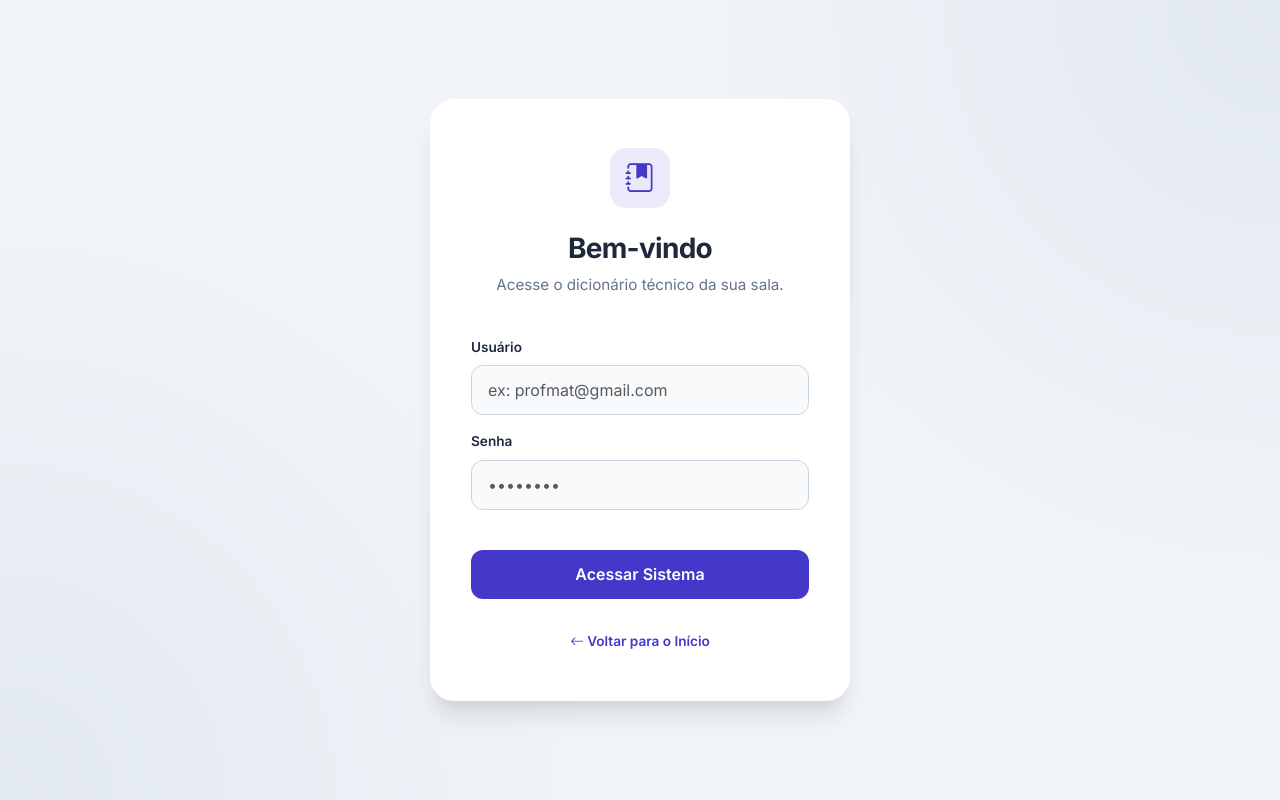
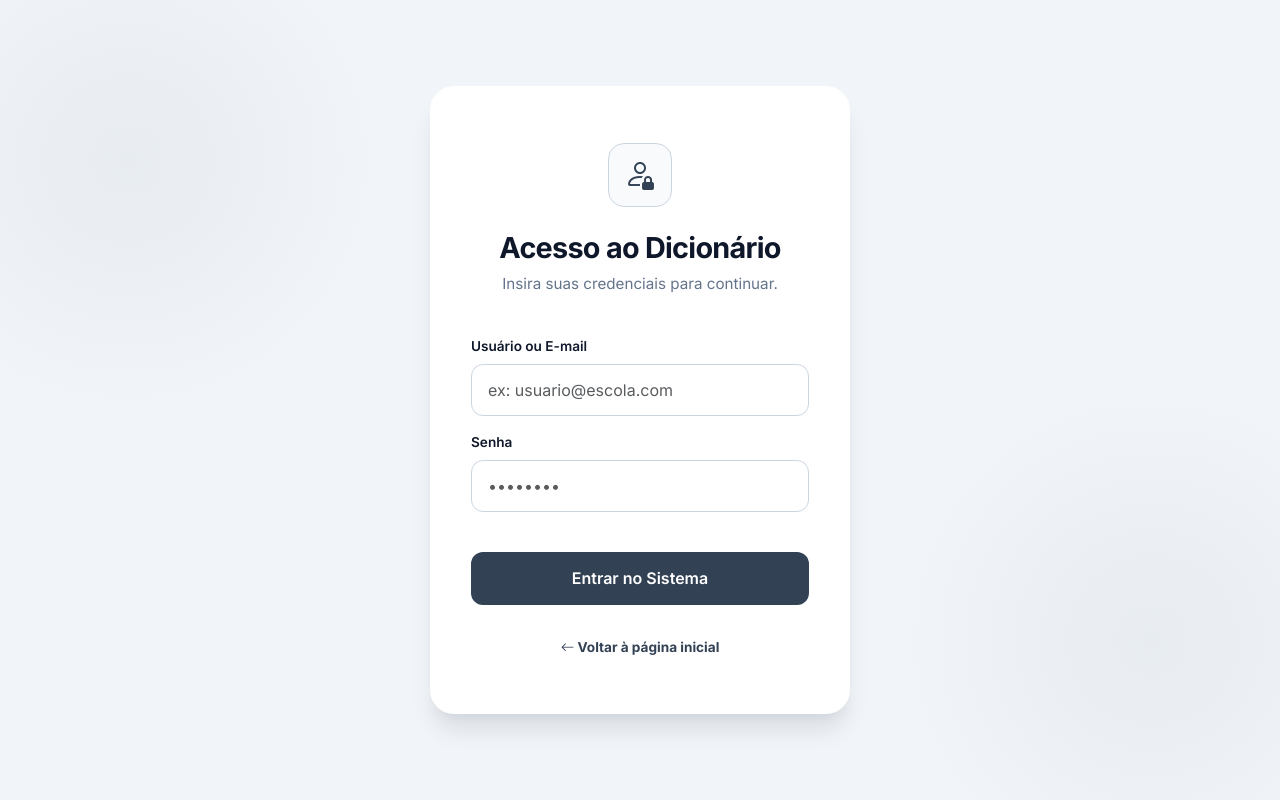
Before and after one commit to lumamassaranduba/dicionario_digital, a PHP site: page /login.php in a window 1280 px wide. Run offline with PHP 8.4, Linux system fonts and the light colour scheme.

Commit message:
luma cor

```diff
--- a/home.php
+++ b/home.php
@@ -19,7 +19,7 @@ include __DIR__ . '/inc/header.php';
                 </a>
             </div>
             <div class="col-md-6">
-                <a href="termos.php?categoria=2" class="card cartao-termo h-100 text-decoration-none" style="border-left-color: #dc3545;">
+                <a href="termos.php?categoria=2" class="card cartao-termo h-100 text-decoration-none" style="border-left-color: #910714ff;">
                     <div class="card-body">
                         <h3 class="card-title fw-bold">Matemática</h3>
                         <p class="card-text text-muted">Explore termos aprovados para Matemática.</p>
--- a/login.php
+++ b/login.php
@@ -11,20 +11,21 @@
     <link rel="stylesheet" href="https://cdn.jsdelivr.net/npm/bootstrap-icons@1.11.1/font/bootstrap-icons.css">
 
     <style>
-        /* MANTIDO EXATAMENTE O MESMO CSS DA SUA PARCEIRA */
         :root {
+            /* Paleta Grafite Neutra (Slate) */
+            --cor-primaria: #334155; /* Slate 700 - Grafite Profissional */
+            --cor-hover: #1e293b;    /* Slate 800 - Quase Preto mas ainda Cinza */
             --bg-body: #f1f5f9;
-            --text-main: #1e293b;
+            --text-main: #0f172a;
             --text-muted: #64748b;
-            --primary: #4338ca; /* Azul/índigo para o login */
-            --primary-hover: #3730a3;
             --border: #cbd5e1;
         }
 
         body {
             background-color: var(--bg-body);
-            background-image: radial-gradient(circle at top right, #e2e8f0 0%, transparent 40%),
-                radial-gradient(circle at bottom left, #e2e8f0 0%, transparent 40%);
+            /* Background limpo com toques sutis de cinza */
+            background-image: radial-gradient(circle at 10% 20%, rgba(51, 65, 85, 0.05) 0%, transparent 20%),
+                              radial-gradient(circle at 90% 80%, rgba(51, 65, 85, 0.05) 0%, transparent 20%);
             font-family: 'Inter', sans-serif;
             height: 100vh;
             display: flex;
@@ -37,31 +38,33 @@
             background: #ffffff;
             width: 100%;
             max-width: 420px;
-            padding: 3rem 2.5rem;
+            padding: 3.5rem 2.5rem;
             border-radius: 24px;
-            box-shadow: 0 20px 25px -5px rgba(0, 0, 0, 0.1),
-                0 10px 10px -5px rgba(0, 0, 0, 0.04);
+            /* Sombra profunda para dar destaque ao card branco */
+            box-shadow: 0 20px 25px -5px rgba(15, 23, 42, 0.1),
+                        0 10px 10px -5px rgba(15, 23, 42, 0.04);
             border: 1px solid rgba(255, 255, 255, 0.7);
             text-align: center;
         }
 
         .icon-box {
-            width: 60px;
-            height: 60px;
-            background-color: rgba(67, 56, 202, 0.1);
-            color: var(--primary);
+            width: 64px;
+            height: 64px;
+            background-color: #f8fafc;
+            color: var(--cor-primaria);
             border-radius: 16px;
             display: flex;
             align-items: center;
             justify-content: center;
-            font-size: 1.8rem;
+            font-size: 2rem;
             margin: 0 auto 1.5rem;
+            border: 1px solid var(--border);
         }
 
         h2 {
             color: var(--text-main);
             font-weight: 700;
-            font-size: 1.75rem;
+            font-size: 1.8rem;
             letter-spacing: -0.025em;
             margin-bottom: 0.5rem;
         }
@@ -82,61 +85,61 @@
         }
 
         .form-control {
-            border: 1px solid var(--border);
+            border: 1.5px solid var(--border);
             border-radius: 12px;
-            padding: 0.75rem 1rem;
-            font-size: 1rem;
+            padding: 0.8rem 1rem;
+            background-color: #ffffff;
             transition: all 0.2s;
-            background-color: #f8fafc;
         }
 
         .form-control:focus {
-            background-color: #fff;
-            border-color: var(--primary);
-            box-shadow: 0 0 0 4px rgba(67, 56, 202, 0.1);
+            border-color: var(--cor-primaria);
+            box-shadow: 0 0 0 4px rgba(51, 65, 85, 0.1);
             outline: none;
         }
 
-        .btn-crimson {
-            background-color: var(--primary);
+        .btn-acesso {
+            background-color: var(--cor-primaria);
             color: white;
             border: none;
             border-radius: 12px;
-            padding: 0.8rem;
+            padding: 0.9rem;
             font-weight: 600;
             width: 100%;
             margin-top: 1rem;
-            transition: all 0.2s;
+            transition: all 0.2s ease;
         }
 
-        .btn-crimson:hover {
-            background-color: var(--primary-hover);
+        .btn-acesso:hover {
+            background-color: var(--cor-hover);
             transform: translateY(-2px);
-            box-shadow: 0 10px 15px -3px rgba(67, 56, 202, 0.3);
-        }
-
-        .btn-crimson:active {
-            transform: translateY(0);
+            box-shadow: 0 10px 15px -3px rgba(15, 23, 42, 0.2);
         }
 
         .footer-link {
             margin-top: 2rem;
             font-size: 0.85rem;
-            color: var(--text-muted);
         }
 
         .footer-link a {
-            color: var(--primary);
+            color: var(--cor-primaria);
             text-decoration: none;
-            font-weight: 600;
+            font-weight: 700;
         }
 
-        /* Adicionado apenas o estilo para a mensagem de erro */
+        .footer-link a:hover {
+            text-decoration: underline;
+        }
+
         .msg-erro {
-            color: var(--primary);
+            background-color: #fef2f2;
+            color: #dc2626;
+            border: 1px solid #fee2e2;
+            padding: 0.75rem;
+            border-radius: 10px;
             font-size: 0.85rem;
             font-weight: 600;
-            margin-bottom: 1rem;
+            margin-bottom: 1.5rem;
             display: none;
         }
     </style>
@@ -146,19 +149,18 @@
 
     <div class="login-card">
         <div class="icon-box">
-            <i class="bi bi-journal-bookmark-fill"></i>
+            <i class="bi bi-person-lock"></i>
         </div>
 
-        <h2>Bem-vindo</h2>
-        <p class="subtitle">Acesse o dicionário técnico da sua sala.</p>
+        <h2>Acesso ao Dicionário</h2>
+        <p class="subtitle">Insira suas credenciais para continuar.</p>
 
         <form id="formLogin">
-
-            <div id="mensagem-erro" class="msg-erro">Usuário ou senha inválidos.</div>
+            <div id="mensagem-erro" class="msg-erro"></div>
 
             <div class="mb-3">
-                <label class="form-label">Usuário</label>
-                <input type="text" name="email" class="form-control" placeholder="ex: profmat@gmail.com" required>
+                <label class="form-label">Usuário ou E-mail</label>
+                <input type="text" name="email" class="form-control" placeholder="ex: usuario@escola.com" required>
             </div>
 
             <div class="mb-4">
@@ -166,24 +168,22 @@
                 <input type="password" name="senha" class="form-control" placeholder="••••••••" required>
             </div>
 
-            <button type="submit" class="btn-crimson">Acessar Sistema</button>
+            <button type="submit" class="btn-acesso">Entrar no Sistema</button>
         </form>
 
         <div class="footer-link">
-            <a href="index.php"><i class="bi bi-arrow-left"></i> Voltar para o Início</a>
+            <a href="index.php"><i class="bi bi-arrow-left"></i> Voltar à página inicial</a>
         </div>
     </div>
 
     <script>
         document.getElementById('formLogin').addEventListener('submit', async function(e) {
-            e.preventDefault(); // Impede a página de recarregar
-
+            e.preventDefault();
             const form = e.target;
             const dados = new FormData(form);
             const msgErro = document.getElementById('mensagem-erro');
 
             try {
-                // Envia os dados para a nossa futura API de login
                 const resposta = await fetch('api/api_login.php', {
                     method: 'POST',
                     body: dados
@@ -192,10 +192,8 @@
                 const resultado = await resposta.json();
 
                 if (resultado.sucesso) {
-                    // Se o login deu certo, direciona para o painel correto (aluno ou professor)
                     window.location.href = resultado.redirecionar;
                 } else {
-                    // Mostra a mensagem de erro que veio do PHP
                     msgErro.innerText = resultado.erro;
                     msgErro.style.display = 'block';
                 }
```
Also changed, not shown: inc/header.php (+6 -4 lines).
